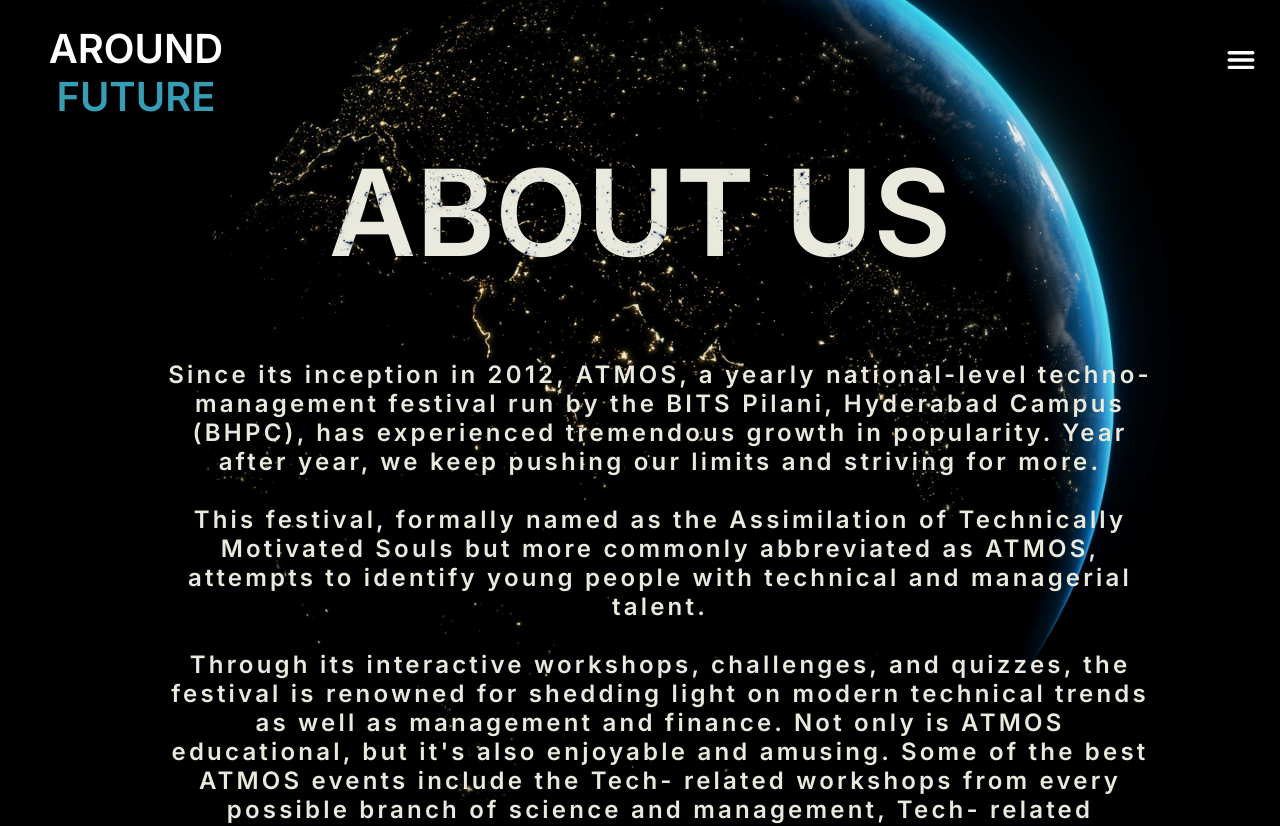
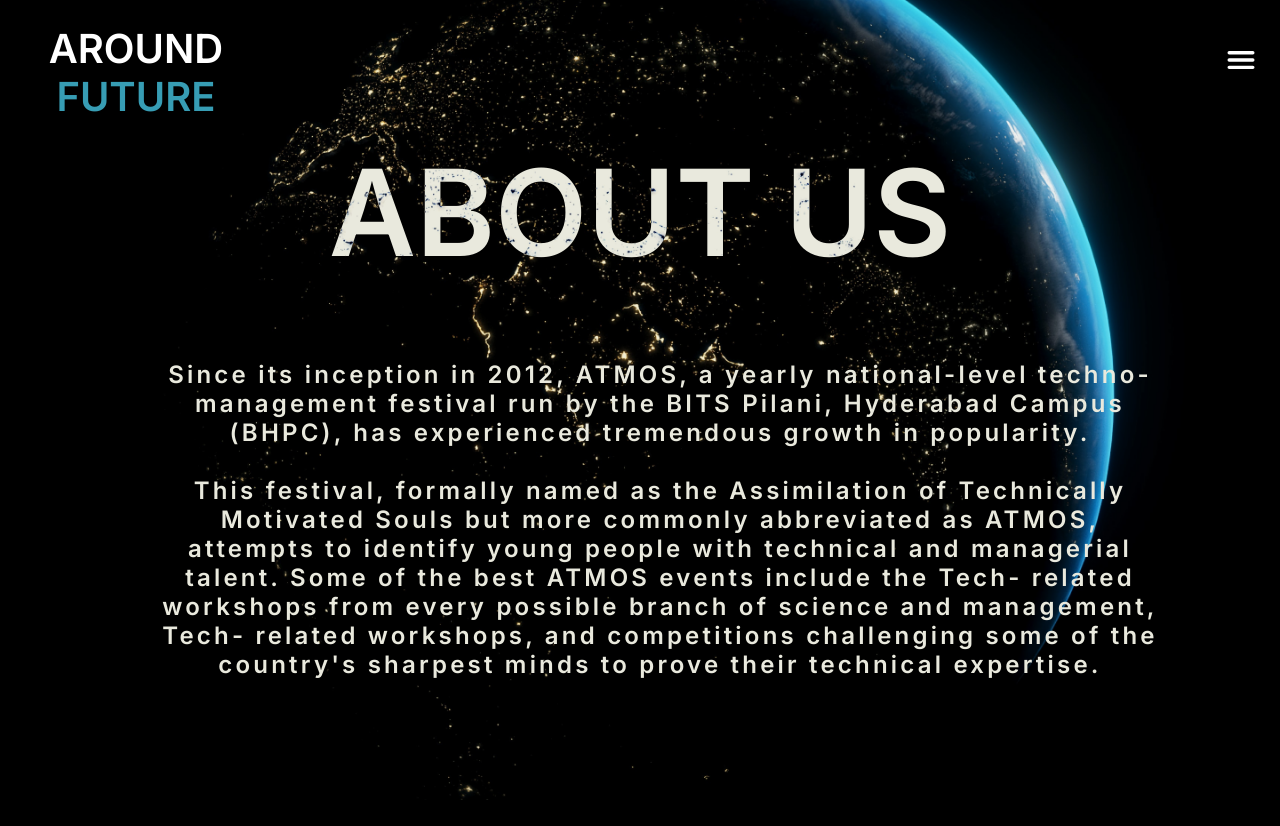
Before and after one commit to Department-of-Technical-Arts/atmos-website-, a React (Create React App) app: page /about in a window 1280 px wide. Shown: the top 826 px of the page. After the commit the page ends 800 px from the top, so only its background shows below. Built offline with nearby package versions, Linux system fonts and the light colour scheme; a web font is replaced by a local one.

Commit message:
made changes in the about us page

```diff
--- a/src/components/About.js
+++ b/src/components/About.js
@@ -11,16 +11,12 @@ function About() {
           <div className="content-about">
             <h1 class = "heading">ABOUT US</h1>
             <p class = "about-description">
-              Since its inception in 2012, ATMOS, a yearly national-level techno-management festival run by the BITS Pilani, Hyderabad Campus (BHPC), has experienced tremendous growth in popularity. Year after year, we keep pushing our limits and striving for more.<br /><br />
+              Since its inception in 2012, ATMOS, a yearly national-level techno-management festival run by the BITS Pilani, Hyderabad Campus (BHPC), has experienced tremendous growth in popularity.<br /><br />
 
-              This festival, formally named as the Assimilation of Technically Motivated Souls but more commonly abbreviated as ATMOS, attempts to identify young people with technical and managerial talent.<br /><br />
-
-              Through its interactive workshops, challenges, and quizzes, the festival is renowned for shedding
-              light on modern technical trends as well as management and finance. Not only is ATMOS
-              educational, but it's also enjoyable and amusing. Some of the best ATMOS events include the Tech-
+              This festival, formally named as the Assimilation of Technically Motivated Souls but more commonly abbreviated as ATMOS, attempts to identify young people with technical and managerial talent. Some of the best ATMOS events include the Tech-
               related workshops from every possible branch of science and management, Tech- related
               workshops, and competitions challenging some of the country's sharpest minds to prove their
-              technical expertise. Moreover, adding to all this intellect, we have some amazing Pro shows and DJ Nights. The festival's interdisciplinarity, and the faculty's and students' active participation.<br />
+              technical expertise. <br /><br />
             </p>
           </div>
         </div>
--- a/src/components/css/About.css
+++ b/src/components/css/About.css
@@ -32,6 +32,7 @@
   width: 100%;
   overflow: hidden;
   animation: 1s ease-out 0s 1 zoomIn2;
+  background-attachment: fixed;
 }
 
 .content-about {
@@ -62,7 +63,7 @@
   position: relative;
   letter-spacing: 0.2rem;
   width: 1000px;
-  height: 800px;
+  height: 100px;
   left: -480px;
   top: 200px;
 }
--- a/src/components/sponsors.js
+++ b/src/components/sponsors.js
@@ -11,7 +11,7 @@ function Sponsors() {
           <div >
             <div className="image-gallery-spons"></div>
             <div className="content-gallery-spons">
-              <h1 className="oursponsors-title">Our Previous Sponsors</h1>
+              <h1 className="oursponsors-title">OUR PREVIOUS SPONSORS</h1>
               <h1 className="sponsors-title">Title Sponsor</h1>
               <h1 className="cotitle-sponsors">Co-Title Sponsors</h1>
               <h1 className="associate-sponsors">Associate Sponsors</h1>
```
